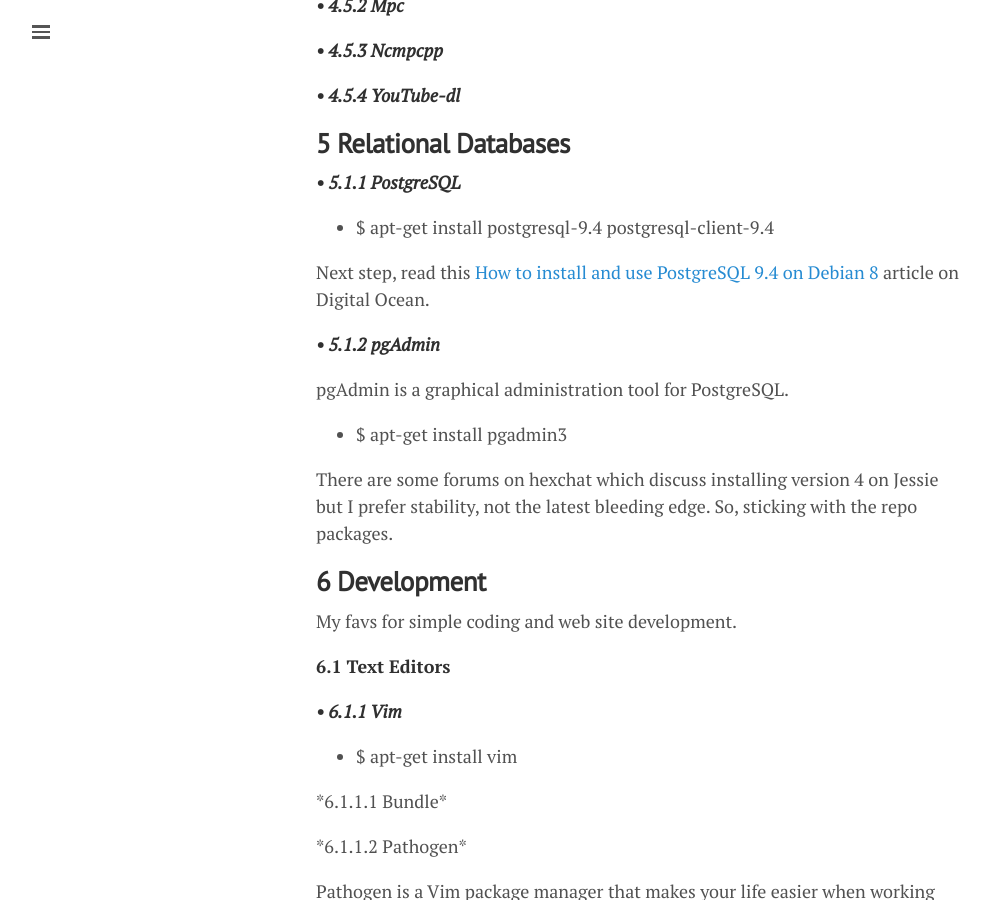
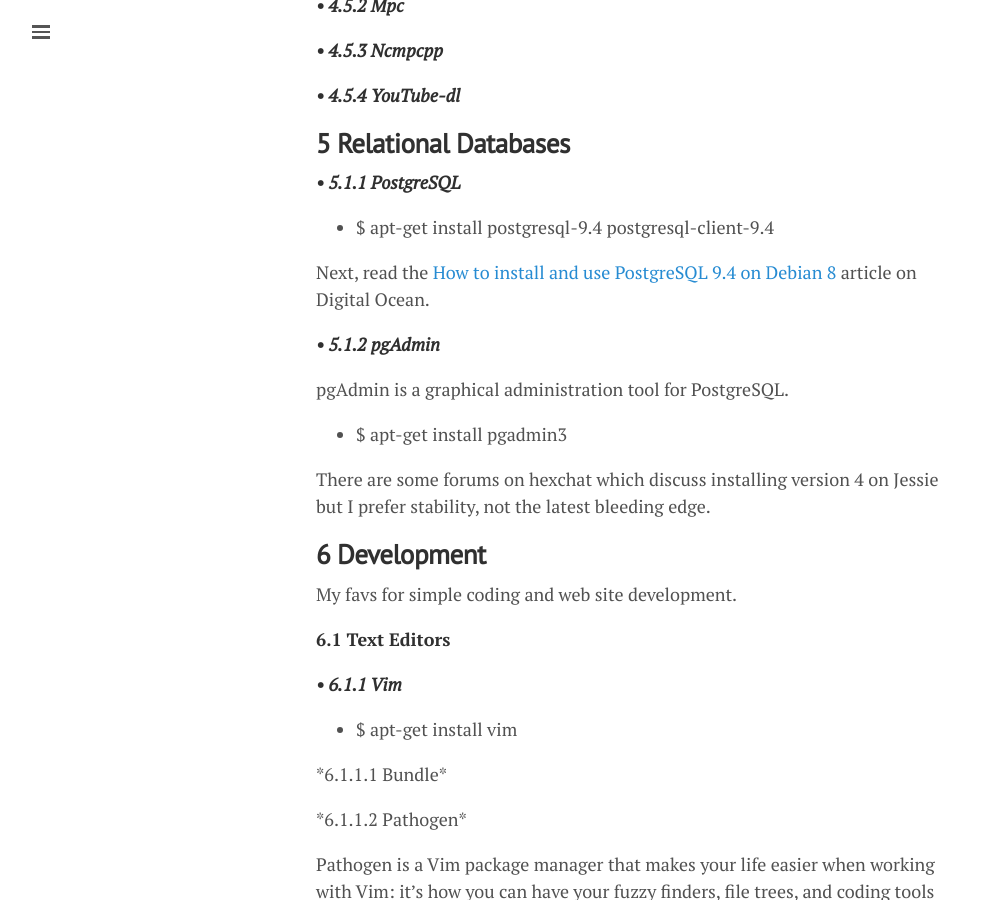
Before and after one commit to lgeurts/lgeurts.github.io, a Jekyll site: the page built from _posts/2017-07-11-bunsenlabs-linux-setup-notes-for dell-inspiron-6000.md, in a window 1280 px wide and 900 px high, scrolled down 4217 px. Shown: the whole window, without its empty margins (0-989 px from the left). Built offline with Jekyll 4.4.1, drawn with Linux system fonts in a browser that asks for light colours; nearby versions of some CDN libraries; comment, search, counter and statistics services are not loaded.

Commit message:
Update 2017-07-11-bunsenlabs-linux-setup-notes-for dell-inspiron-6000.md

```diff
--- a/_posts/2017-07-11-bunsenlabs-linux-setup-notes-for dell-inspiron-6000.md
+++ b/_posts/2017-07-11-bunsenlabs-linux-setup-notes-for dell-inspiron-6000.md
@@ -136,7 +136,7 @@
 
 - $ apt-get install postgresql-9.4 postgresql-client-9.4
 
-Next step, read this [How to install and use PostgreSQL 9.4 on Debian 8](https://www.digitalocean.com/community/tutorials/how-to-install-and-use-postgresql-9-4-on-debian-8) article on Digital Ocean.
+Next, read the [How to install and use PostgreSQL 9.4 on Debian 8](https://www.digitalocean.com/community/tutorials/how-to-install-and-use-postgresql-9-4-on-debian-8) article on Digital Ocean.
 
 ***• 5.1.2 pgAdmin***
 
@@ -144,7 +144,7 @@
 
  - $ apt-get install pgadmin3
 
-There are some forums on hexchat which discuss installing version 4 on Jessie but I prefer stability, not the latest bleeding edge. So, sticking with the repo packages.
+There are some forums on hexchat which discuss installing version 4 on Jessie but I prefer stability, not the latest bleeding edge.
 
 **6 Development**
 -----------------
```
